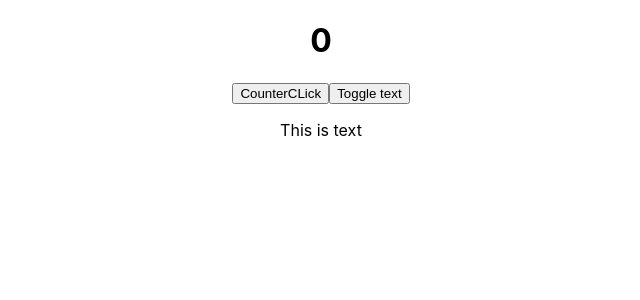
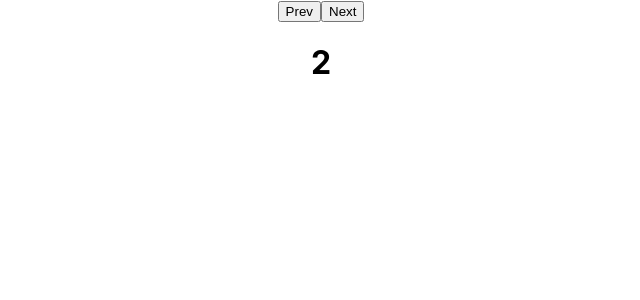
Before and after one commit to PushpendraKatoria/reacthooksexamplecode, a React (Create React App) app: page / in a window 1280 px wide. Shown: the top 300 px of the page, without its empty margins (319-959 px from the left). Built offline with nearby package versions, Linux system fonts and the light colour scheme.

Commit message:
Reducer tutorial 2

```diff
--- a/src/App.js
+++ b/src/App.js
@@ -1,12 +1,13 @@
 
 import './App.css';
-import ReducerTutorial from './ReducerTutorial';
-import StateTutorial from './StateTutorial';
+
+import ReducerTutorial1 from './ReducerTutorial1';
+
 
 function App() {
   return (
     <div >
-        <ReducerTutorial/>
+        <ReducerTutorial1/>
     </div>
   );
 }
--- /dev/null
+++ b/src/ReducerTutorial1.js
@@ -0,0 +1,26 @@
+import { useReducer } from "react"
+
+const value = [2,4,6,8,10,12,14,16,18];
+
+const reducer = (state, action) => {
+    switch(action) {
+        case 'next' :
+            return {position : state.position === value.length-1 ? 0: state.position+1}
+        case 'prev' :
+            return {position: state.position === 0 ? value.length-1: state.position-1};
+    }
+}
+
+const ReducerTutorial1 =  () => {
+    const [state, dispatch] = useReducer(reducer, {position:0 })
+
+    return (
+        <div>
+            <button onClick={()=> dispatch('prev')}>Prev</button>
+            <button onClick={()=> dispatch('next')}>Next</button>
+            <h1>{value[state.position]}</h1>
+        </div>
+    )
+}
+
+export default ReducerTutorial1;
```
